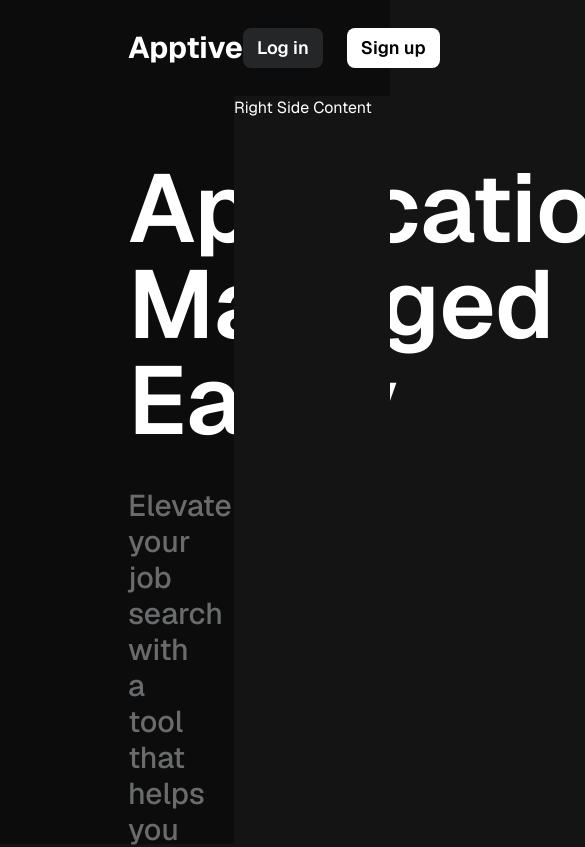
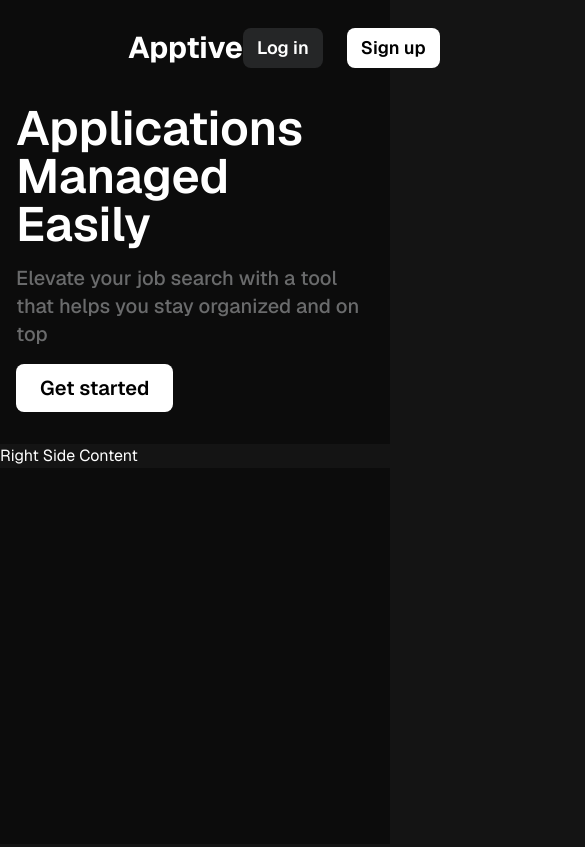
Before and after one commit to krishabbashyal/Apptive, a Next.js app in the folder client/: page / in a window 390 px wide. Shown: the top 847 px of the page, 585 px wide, since content can reach past the window. Built offline with nearby package versions, Linux system fonts and the light colour scheme.

Commit message:
Cleaned up some of the landing page to make it responsive on mobile

```diff
--- a/client/src/app/page.tsx
+++ b/client/src/app/page.tsx
@@ -1,36 +1,29 @@
 import React from 'react'
 import Navbar from '@/components/Navbar/Navbar'
-// import FeatureCard from '@/components/LandingPage/FeatureCard'
+
 
 const LandingPage = () => {
   return (
     <div>
       <Navbar />
-      <div className='flex flex-row h-[calc(100vh-6rem)] w-full bg-foreground'>
-        <div className='w-3/5'>
-          <div className='mx-32'>
-            <div className='mt-16'>
-              <h1 className='text-8xl 2xl font-semibold'>Applications</h1>
-              <h1 className='text-8xl font-semibold'>Managed</h1>
-              <h1 className='text-8xl font-semibold'>Easily</h1>
+      <div className='flex flex-col md:flex-row h-[calc(100vh-6rem)] w-full bg-foreground'>
+        <div className='md:w-3/5'>
+          <div className='mx-4 md:mx-32'>
+            <div className='mt-2 md:mt-16'>
+              <h1 className='text-5xl md:text-8xl 2xl font-semibold'>Applications</h1>
+              <h1 className='text-5xl md:text-8xl font-semibold'>Managed</h1>
+              <h1 className='text-5xl md:text-8xl font-semibold'>Easily</h1>
             </div>
 
             <div>
-              <p className='text-3xl font-medium mt-10 text-cadetGrayLight'>Elevate your job search with a tool that helps you stay organized and on top</p>
+              <p className='text-xl md:text-3xl font-medium mt-4 md:mt-10 text-cadetGrayLight'>Elevate your job search with a tool that helps you stay organized and on top</p>
             </div>
             <div>
-            <button className='text-xl bg-white text-black font-semibold px-6 py-2.5 rounded-lg mt-10'>Get started</button>
+            <button className='text-xl bg-white text-black font-semibold px-6 py-2.5 rounded-lg mt-4 md:mt-10'>Get started</button>
             </div>
-            {/* <div className='mt-16 flex flex-row gap-x-16 absolute'>
-              <FeatureCard title="No more messy spreadsheets" description="Tired of juggling endless rows and columns? Say goodbye to confusing spreadsheets and hello to an easy-to-use dashboard." />
-              <FeatureCard title="All the information you need in one place" description="Everything you need for each application is right at your fingertips. Store descriptions, company details, deadlines, interview notes, and more!" />
-              <FeatureCard title="Gain valuable insights about your search" description="Track your search progress with detailed metrics. See how many applications you’ve submitted, how often you get callbacks, and identify trends over time." />
-              <FeatureCard title="Visualize how your search is going" description="Turn your data into actionable insights with clear, visual representations. Our app helps you see the bigger picture with charts and graphs" />
-
-            </div> */}
           </div>
         </div>
-        <div className='w-2/5 bg-background'>
+        <div className='md:w-2/5 mt-8 bg-background'>
           Right Side Content
         </div>
       </div>
```
